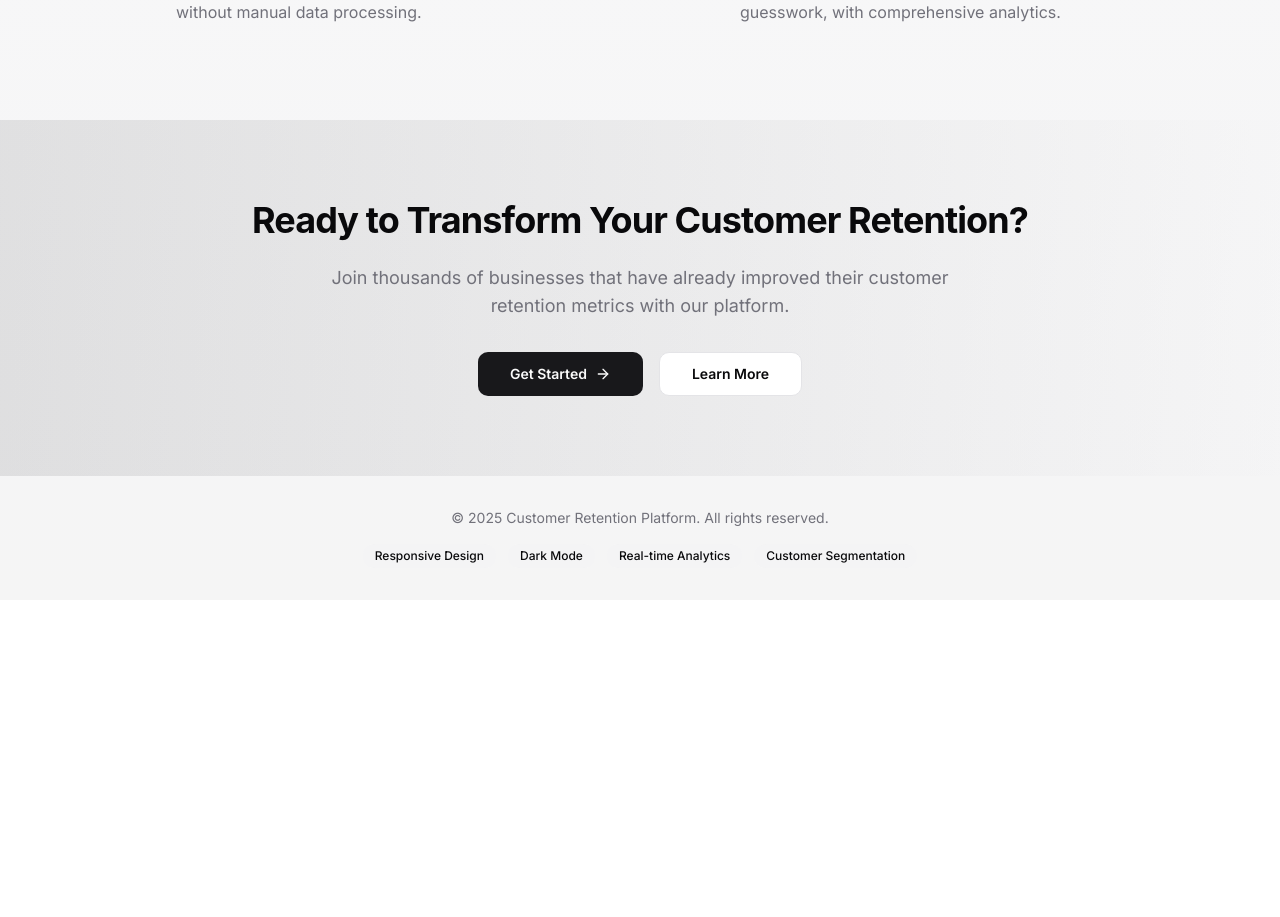
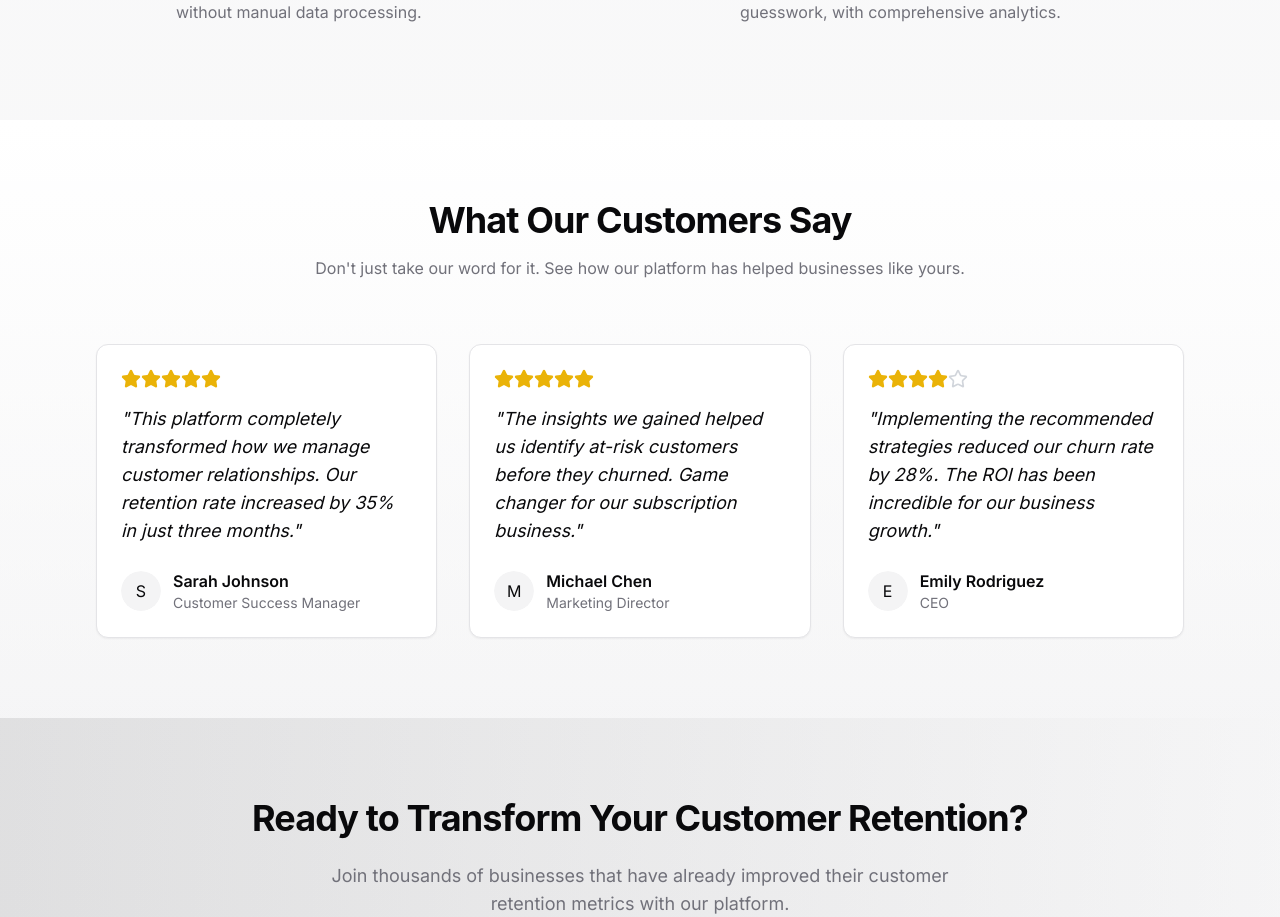
Before and after one commit to geo787/business-buddy-app, a React (Vite) app: page / in a window 1280 px wide. Shown: the part 1676-2593 px from the top of the page. Before the commit the page ends 2276 px from the top, so only its background shows below. Built offline with nearby package versions, Linux system fonts and the light colour scheme.

Commit message:
Add testimonials section
Adds a testimonials section to the landing page, positioning it between the benefits and CTA sections.

```diff
--- /dev/null
+++ b/src/components/landing/TestimonialItem.tsx
@@ -0,0 +1,47 @@
+
+import { Avatar, AvatarFallback, AvatarImage } from "@/components/ui/avatar";
+import { Card, CardContent } from "@/components/ui/card";
+import { Star } from "lucide-react";
+
+interface TestimonialItemProps {
+  content: string;
+  author: string;
+  role: string;
+  avatar?: string;
+  rating: number;
+}
+
+const TestimonialItem = ({ content, author, role, avatar, rating }: TestimonialItemProps) => {
+  return (
+    <Card className="h-full">
+      <CardContent className="p-6 flex flex-col h-full">
+        <div className="flex mb-4">
+          {Array.from({ length: 5 }).map((_, i) => (
+            <Star
+              key={i}
+              className={`h-5 w-5 ${i < rating ? "text-yellow-500 fill-yellow-500" : "text-gray-300"}`}
+            />
+          ))}
+        </div>
+
+        <blockquote className="text-lg italic mb-6 flex-grow">"{content}"</blockquote>
+
+        <div className="flex items-center mt-auto">
+          <Avatar className="h-10 w-10 mr-3">
+            {avatar ? (
+              <AvatarImage src={avatar} alt={author} />
+            ) : (
+              <AvatarFallback>{author.charAt(0)}</AvatarFallback>
+            )}
+          </Avatar>
+          <div>
+            <div className="font-semibold">{author}</div>
+            <div className="text-sm text-muted-foreground">{role}</div>
+          </div>
+        </div>
+      </CardContent>
+    </Card>
+  );
+};
+
+export default TestimonialItem;
--- /dev/null
+++ b/src/components/landing/TestimonialsSection.tsx
@@ -0,0 +1,52 @@
+
+import TestimonialItem from "./TestimonialItem";
+
+const TestimonialsSection = () => {
+  const testimonials = [
+    {
+      content: "This platform completely transformed how we manage customer relationships. Our retention rate increased by 35% in just three months.",
+      author: "Sarah Johnson",
+      role: "Customer Success Manager",
+      rating: 5
+    },
+    {
+      content: "The insights we gained helped us identify at-risk customers before they churned. Game changer for our subscription business.",
+      author: "Michael Chen",
+      role: "Marketing Director",
+      rating: 5
+    },
+    {
+      content: "Implementing the recommended strategies reduced our churn rate by 28%. The ROI has been incredible for our business growth.",
+      author: "Emily Rodriguez",
+      role: "CEO",
+      rating: 4
+    }
+  ];
+
+  return (
+    <section className="py-20 px-4 bg-gradient-to-b from-background to-secondary/30">
+      <div className="container max-w-6xl mx-auto">
+        <div className="text-center mb-16">
+          <h2 className="text-3xl md:text-4xl font-bold mb-4">What Our Customers Say</h2>
+          <p className="text-muted-foreground max-w-2xl mx-auto">
+            Don't just take our word for it. See how our platform has helped businesses like yours.
+          </p>
+        </div>
+
+        <div className="grid grid-cols-1 md:grid-cols-3 gap-8">
+          {testimonials.map((testimonial, index) => (
+            <TestimonialItem
+              key={index}
+              content={testimonial.content}
+              author={testimonial.author}
+              role={testimonial.role}
+              rating={testimonial.rating}
+            />
+          ))}
+        </div>
+      </div>
+    </section>
+  );
+};
+
+export default TestimonialsSection;
--- a/src/pages/Index.tsx
+++ b/src/pages/Index.tsx
@@ -2,6 +2,7 @@
 import HeroSection from "@/components/landing/HeroSection";
 import FeaturesSection from "@/components/landing/FeaturesSection";
 import BenefitsSection from "@/components/landing/BenefitsSection";
+import TestimonialsSection from "@/components/landing/TestimonialsSection";
 import CTASection from "@/components/landing/CTASection";
 import Footer from "@/components/landing/Footer";
 
@@ -11,6 +12,7 @@ const Index = () => {
       <HeroSection />
       <FeaturesSection />
       <BenefitsSection />
+      <TestimonialsSection />
       <CTASection />
       <Footer />
     </div>
```
